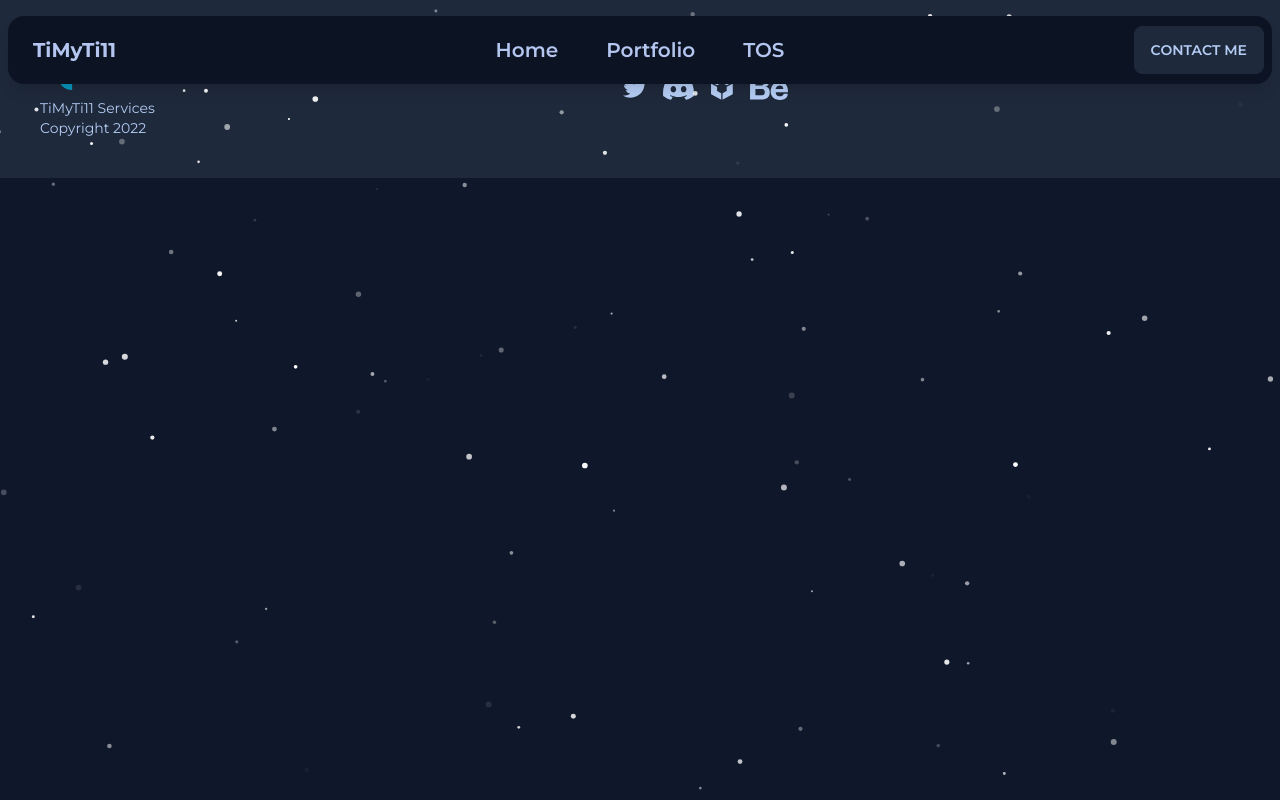
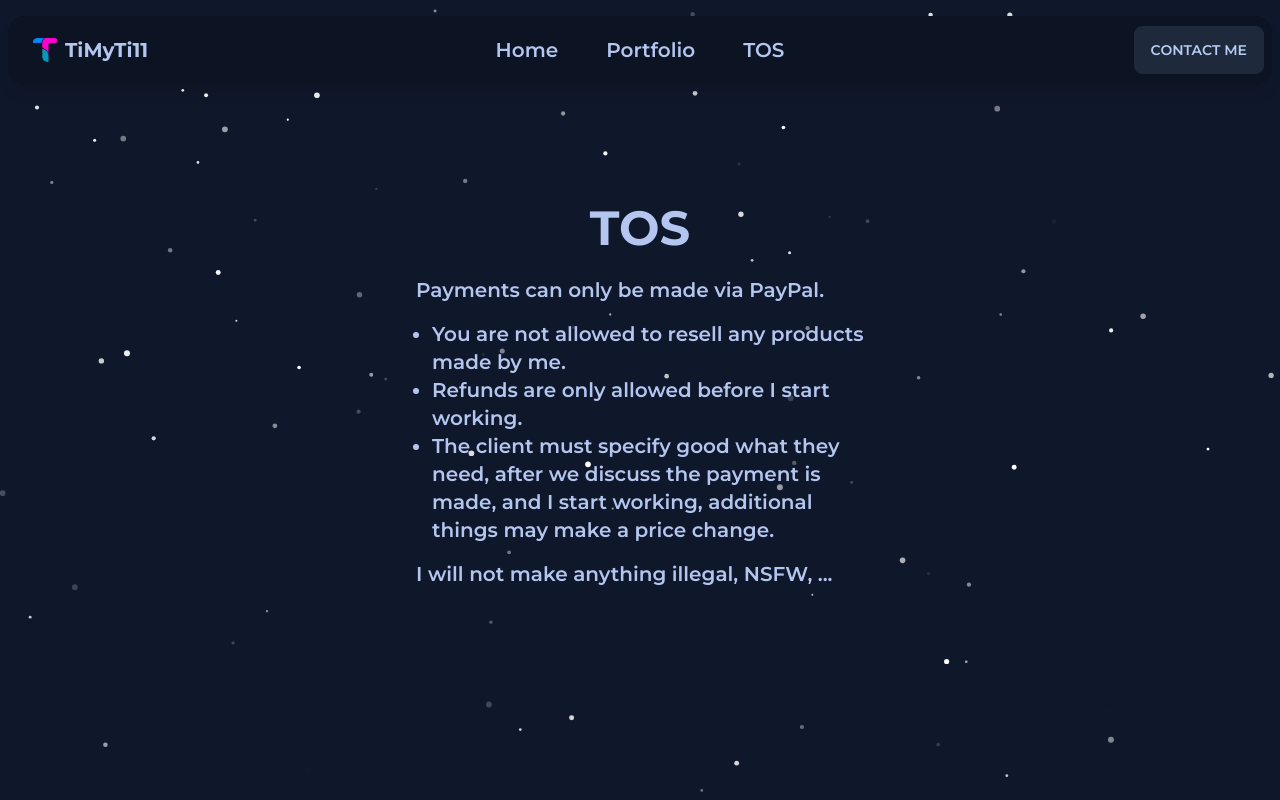
Before and after one commit to TiMyTi11/timyti11-website, a Next.js app: page /tos in a window 1280 px wide. Shown: the top 800 px of the page. Built offline with nearby package versions, Linux system fonts and the light colour scheme.

Commit message:
Add TOS page

```diff
--- a/components/NavBar.tsx
+++ b/components/NavBar.tsx
@@ -1,4 +1,6 @@
 import Link from "next/link";
+import Logo from "../public/assets/logo_transparent.png";
+import Image from "next/image";
 
 export default function NavBar() {
     return (
@@ -38,7 +40,12 @@ export default function NavBar() {
                             </li>
                         </ul>
                     </div>
-                    <a className="btn btn-ghost normal-case font-bold text-xl">TiMyTi11</a>
+                    <Link href="/">
+                        <a className="btn btn-ghost normal-case font-bold text-xl flex flex-row">
+                            <Image className="mr-2" width={24} height={24} src={Logo} alt="TiMyTI11 Logo"/>
+                            <p className="ml-2 my-auto">TiMyTi11</p>
+                        </a>
+                    </Link>
                 </div>
                 <div className="navbar-center hidden lg:flex">
                     <ul className="menu menu-horizontal p-0">
--- a/pages/tos.tsx
+++ b/pages/tos.tsx
@@ -5,6 +5,24 @@ const TOS: NextPage = () => {
     return (
         <>
             <GlobalHead/>
+            <div className="hero min-h-screen">
+                <div className="hero-content text-center">
+                    <div className="max-w-md">
+                        <h1 className="text-5xl font-bold mb-4">TOS</h1>
+                        <div className="text-left text-xl font-semibold flex flex-col">
+                            <p className="my-2">Payments can only be made via PayPal.</p>
+                            <ul className="list-disc ml-4 my-2">
+                                <li>You are not allowed to resell any products made by me.</li>
+                                <li>Refunds are only allowed before I start working.</li>
+                                <li>The client must specify good what they need, after we discuss the payment is made,
+                                    and I start working, additional things may make a price change.
+                                </li>
+                            </ul>
+                            <p className="my-2">I will not make anything illegal, NSFW, ...</p>
+                        </div>
+                    </div>
+                </div>
+            </div>
         </>
     )
 }
```
